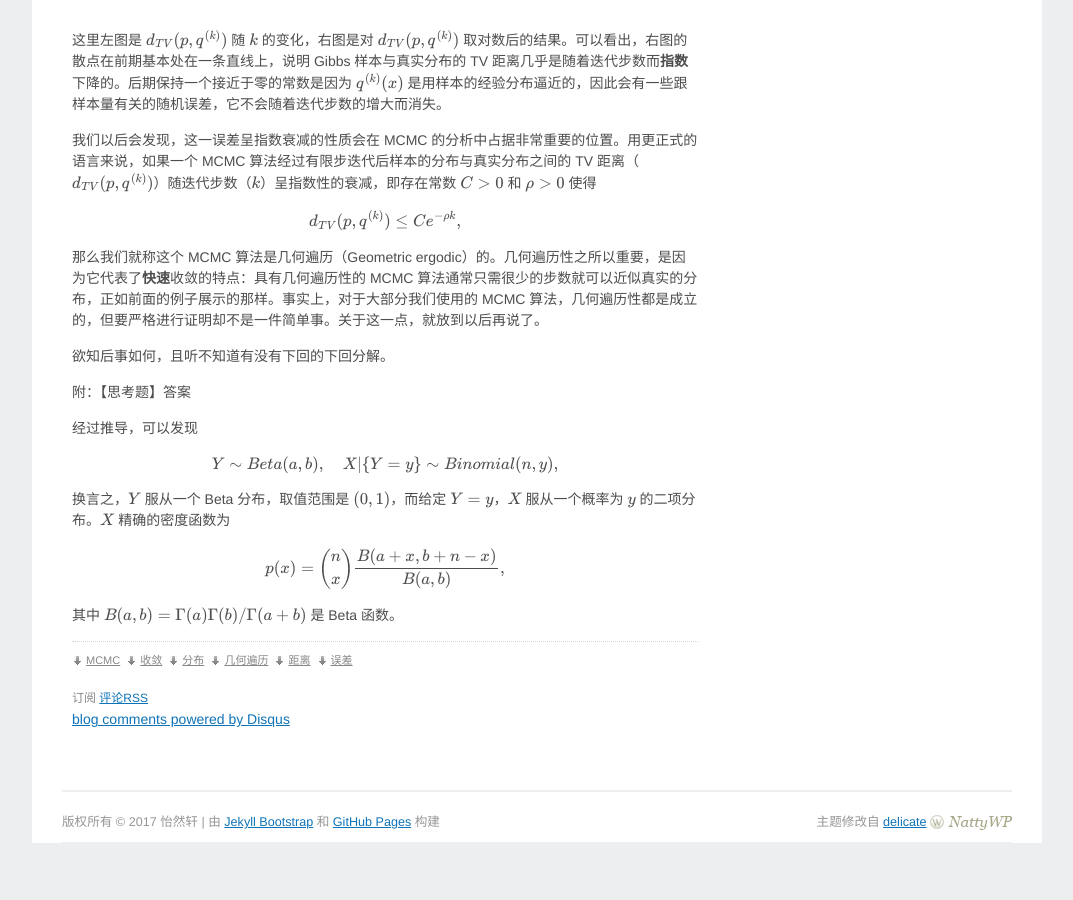
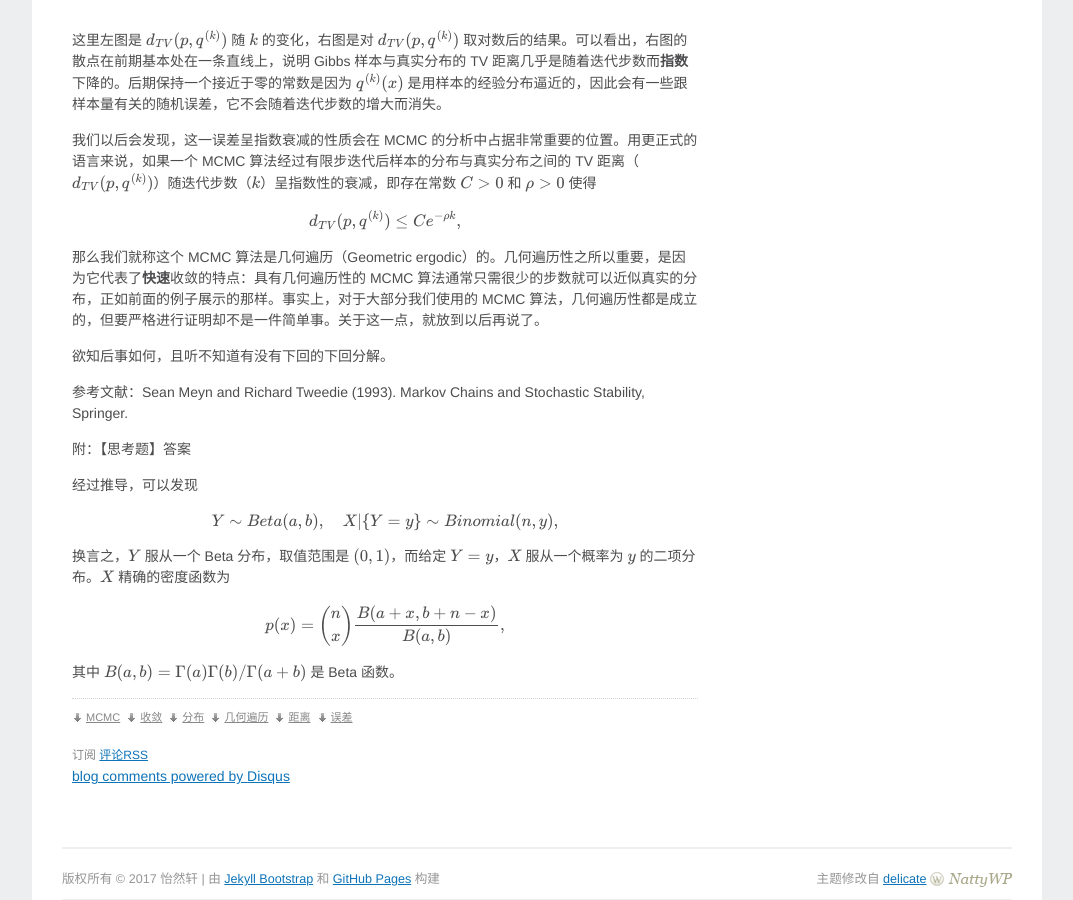
Before and after one commit to yixuan/cn, a Jekyll site: the page built from _posts/2019-12-28-mcmc-notes-1.md, in a window 1280 px wide and 900 px high, scrolled down 3916 px. Shown: the whole window, without its empty margins (103-1176 px from the left). Built offline with Jekyll 4.4.1, drawn with Linux system fonts in a browser that asks for light colours; formulas are drawn with MathJax 3; comment, search, counter and statistics services are not loaded; before the commit the page ends 4759 px from its top, so only the background shows below that.

Commit message:
reference

```diff
--- a/_posts/2019-12-28-mcmc-notes-1.md
+++ b/_posts/2019-12-28-mcmc-notes-1.md
@@ -160,6 +160,8 @@ $$d_{TV}(p,q^{(k)})\le Ce^{-\rho k},$$
 
 欲知后事如何，且听不知道有没有下回的下回分解。
 
+参考文献：Sean Meyn and Richard Tweedie (1993). Markov Chains and Stochastic Stability, Springer.
+
 附：【思考题】答案
 
 经过推导，可以发现
```
